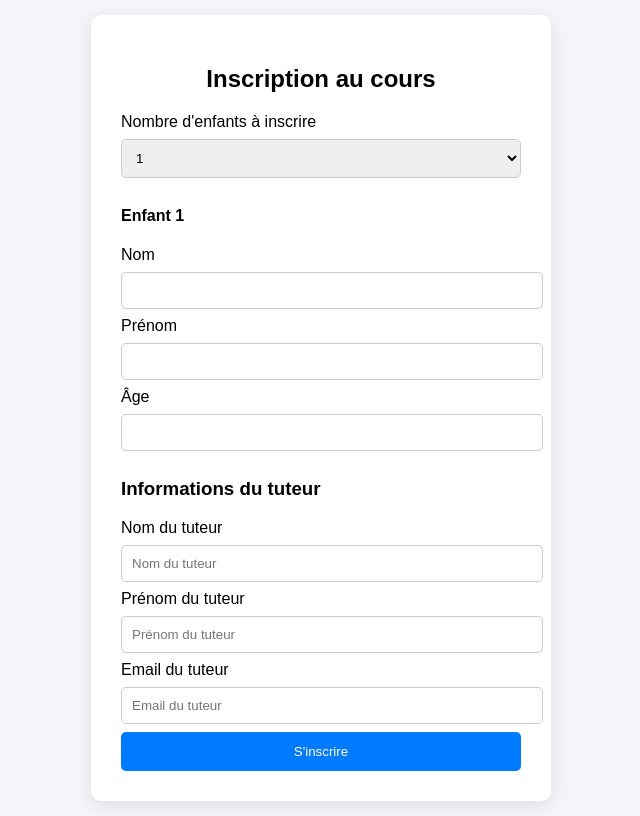
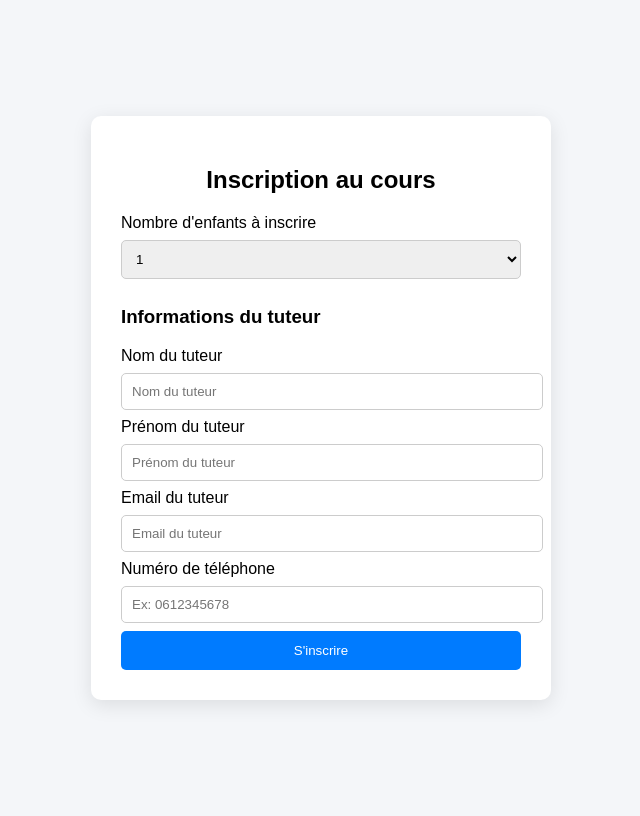
Before and after one commit to karim073/Projet_inscription, a Flask app: page / in a window 1280 px wide. Shown: the whole page, without its empty margins (319-959 px from the left). Run offline with Flask 3, Linux system fonts and the light colour scheme; some libraries are stand-ins or nearby versions.

Commit message:
champ allérgies

```diff
--- a/templates/inscription.html
+++ b/templates/inscription.html
@@ -51,7 +51,12 @@
 
 <div class="form-group">
     <label for="email_tuteur">Email du tuteur</label>
-            <input type="email" class="form-control" id="email_tuteur" name="email" placeholder="Email du tuteur" required>
+    <input type="email" class="form-control" id="email_tuteur" name="email_tuteur" placeholder="Email du tuteur" required>
+</div>
+
+<div class="form-group">
+    <label for="tel_tuteur">Numéro de téléphone</label>
+    <input type="tel" class="form-control" id="tel_tuteur" name="tel_tuteur" placeholder="Ex: 0612345678" required pattern="[0-9]{10}">
 </div>
 
         <!-- reCAPTCHA -->
@@ -71,26 +76,39 @@
 
     // Exemple de fonction genererFormulaires() minimale pour que cela fonctionne
     function genererFormulaires() {
-        const nb = document.getElementById('nb_enfants').value;
-        const container = document.getElementById('formulaires_enfants');
-        const hiddenInput = document.getElementById('nb_enfants_hidden');
-        hiddenInput.value = nb;
+    const nb = parseInt(document.getElementById("nb_enfants").value);
+    const container = document.getElementById("formulaires_enfants");
+    const hiddenField = document.getElementById("nb_enfants_hidden");
 
-        container.innerHTML = ''; // vider le contenu précédent
+    // Met à jour le champ caché pour Flask
+    hiddenField.value = nb;
+
+    // Vide la zone avant de recréer les formulaires
+    container.innerHTML = "";
 
     for (let i = 1; i <= nb; i++) {
-            const div = document.createElement('div');
-            div.className = 'form-group';
+        const div = document.createElement("div");
+        div.classList.add("form-group");
+        div.style.marginBottom = "15px";
+
         div.innerHTML = `
             <h4>Enfant ${i}</h4>
-                <label>Nom</label>
-                <input type="text" name="nom_enfant_${i}" required>
-                <label>Prénom</label>
-                <input type="text" name="prenom_enfant_${i}" required>
-                <label>Âge</label>
-                <input type="number" name="age_enfant_${i}" min="1" required>
+            <label for="nom_enfant_${i}">Nom de l'enfant</label>
+            <input type="text" class="form-control" id="nom_enfant_${i}" name="nom_enfant_${i}" placeholder="Nom de l'enfant" required>
+
+            <label for="prenom_enfant_${i}">Prénom de l'enfant</label>
+            <input type="text" class="form-control" id="prenom_enfant_${i}" name="prenom_enfant_${i}" placeholder="Prénom de l'enfant" required>
+
+            <label for="allergies_enfant_${i}">Allergies éventuelles</label>
+            <input type="text" class="form-control" id="allergies_enfant_${i}" name="allergies_enfant_${i}" placeholder="Liste des allergies">
         `;
+
         container.appendChild(div);
+    }
+}
+
+// Générer le formulaire initial au chargement
+window.onload = genererFormulaires;
         }
     }
 </script>
```
Lines whose indentation alone changed are shown as unchanged.
